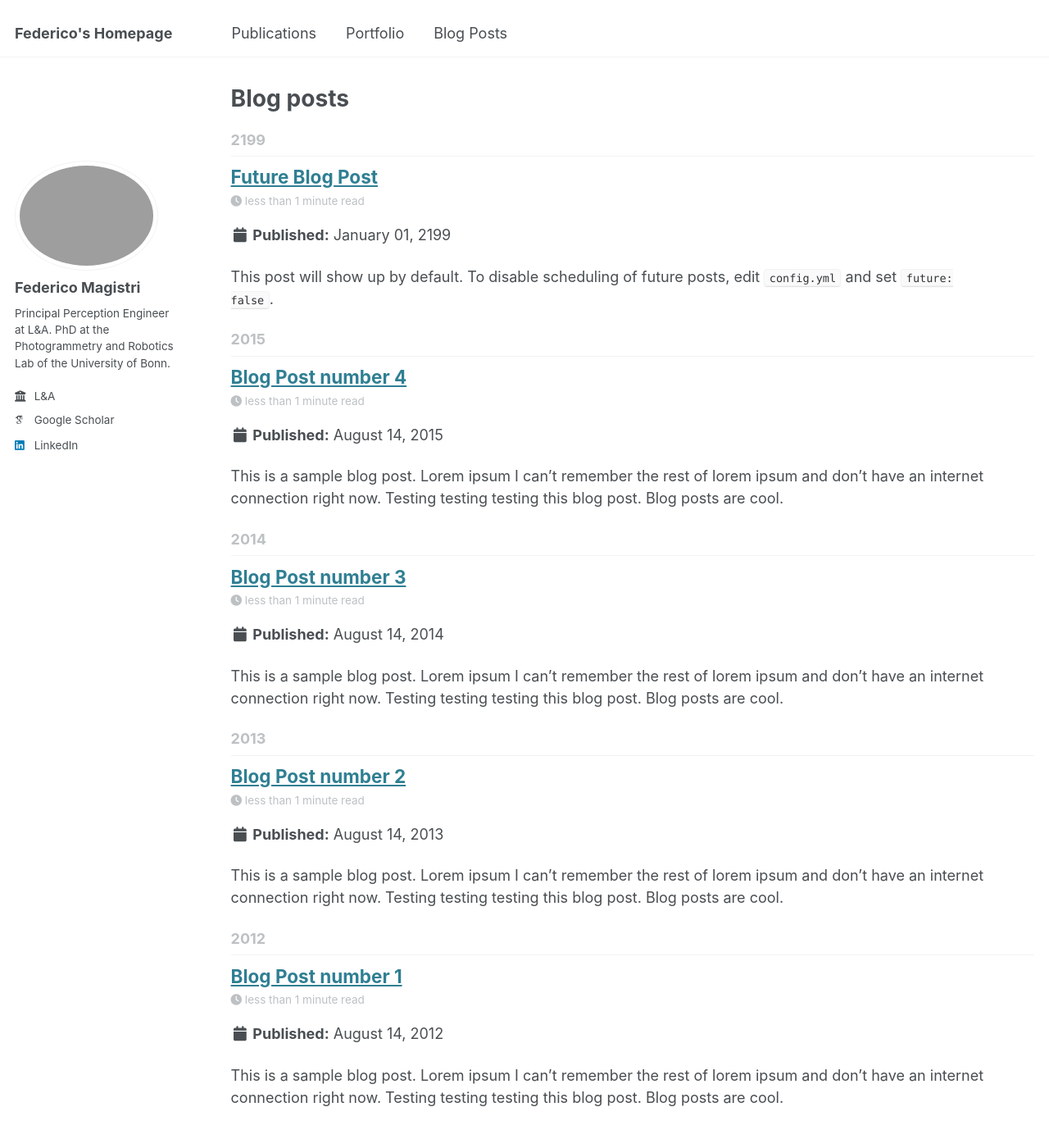
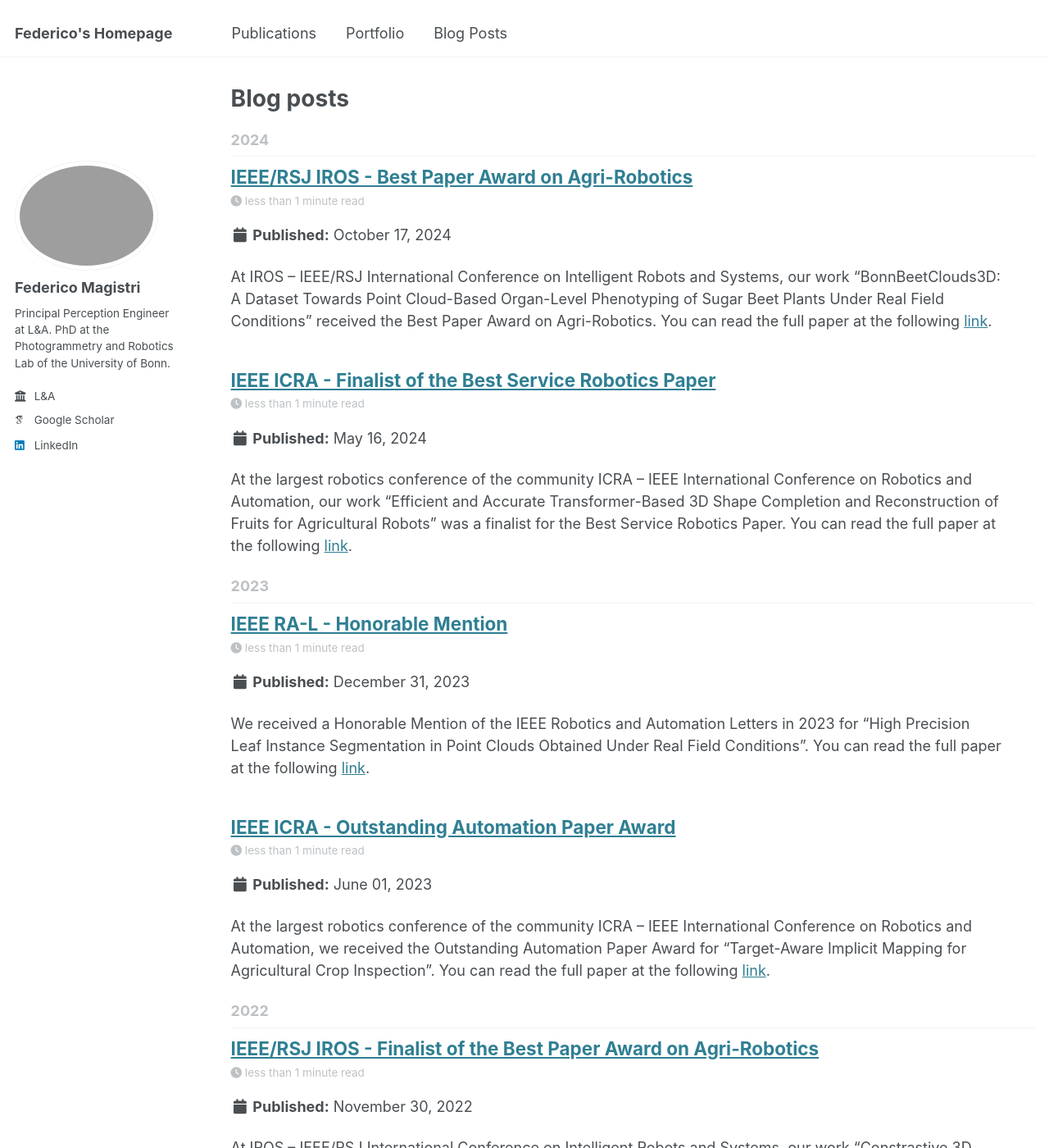
Before and after one commit to magistri/magistri.github.io, a Jekyll site: the page built from _pages/year-archive.html, in a window 1280 px wide and 1400 px high. Shown: the whole window at 82% size. Built offline with Jekyll 4.4.1, drawn with Linux system fonts in a browser that asks for light colours; some web fonts are replaced; some of the changed text lies outside the part shown.

Commit message:
blog posts

```diff
--- a/_config.yml
+++ b/_config.yml
@@ -88,7 +88,7 @@ publication_category:
 teaser                   :  # filename of teaser fallback teaser image placed in /images/, .e.g. "500x300.png"
 breadcrumbs              : false # true, false (default)
 words_per_minute         : 160
-future                   : true
+future                   : false
 read_more                : "disabled" # if enabled, adds "Read more" links to excerpts
 talkmap_link             : false      #change to true to add link to talkmap on talks page
 comments:
--- a/_posts/2012-08-14-blog-post-1.md
+++ /dev/null
@@ -1,20 +0,0 @@
----
-title: 'Blog Post number 1'
-date: 2012-08-14
-permalink: /posts/2012/08/blog-post-1/
-tags:
-  - cool posts
-  - category1
-  - category2
----
-
-This is a sample blog post. Lorem ipsum I can't remember the rest of lorem ipsum and don't have an internet connection right now. Testing testing testing this blog post. Blog posts are cool.
-
-Headings are cool
-======
-
-You can have many headings
-======
-
-Aren't headings cool?
-------
--- a/_posts/2013-08-14-blog-post-2.md
+++ /dev/null
@@ -1,20 +0,0 @@
----
-title: 'Blog Post number 2'
-date: 2013-08-14
-permalink: /posts/2013/08/blog-post-2/
-tags:
-  - cool posts
-  - category1
-  - category2
----
-
-This is a sample blog post. Lorem ipsum I can't remember the rest of lorem ipsum and don't have an internet connection right now. Testing testing testing this blog post. Blog posts are cool.
-
-Headings are cool
-======
-
-You can have many headings
-======
-
-Aren't headings cool?
-------
--- a/_posts/2014-08-14-blog-post-3.md
+++ /dev/null
@@ -1,20 +0,0 @@
----
-title: 'Blog Post number 3'
-date: 2014-08-14
-permalink: /posts/2014/08/blog-post-3/
-tags:
-  - cool posts
-  - category1
-  - category2
----
-
-This is a sample blog post. Lorem ipsum I can't remember the rest of lorem ipsum and don't have an internet connection right now. Testing testing testing this blog post. Blog posts are cool.
-
-Headings are cool
-======
-
-You can have many headings
-======
-
-Aren't headings cool?
-------
--- /dev/null
+++ b/_posts/2022-05-26-icra-award.md
@@ -0,0 +1,11 @@
+---
+title: 'IEEE ICRA - Outstanding Automation Paper Award'
+date: 2022-05-26
+permalink: /posts/2022/05/icra-award/
+tags:
+  - awards
+---
+
+At the largest robotics conference of the robotics community ICRA – IEEE International Conference on Robotics and Automation, we received the Outstanding Automation Paper Award for “Precise 3D Reconstruction of Plants from UAV Imagery Combining Bundle Adjustment and Template Matching”. You can read the full paper at the following <a href="https://www.ipb.uni-bonn.de/wp-content/papercite-data/pdf/marks2022icra.pdf">link</a>.
+
+<br/><img src='/images/icra2022.jpg'>
--- /dev/null
+++ b/_posts/2022-11-30-iros-award.md
@@ -0,0 +1,11 @@
+---
+title: 'IEEE/RSJ IROS - Finalist of the Best Paper Award on Agri-Robotics'
+date: 2022-11-30
+permalink: /posts/2022/11/iros-award/
+tags:
+  - awards
+---
+
+At IROS – IEEE/RSJ International Conference on Intelligent Robots and Systems, our work “Constrastive 3D Shape Completion and Reconstruction for Agricultural Robots using RGB-D Frames” was a finalist for the Best Paper Award on Agri-Robotics. You can read the full paper at the following <a href="https://www.ipb.uni-bonn.de/wp-content/papercite-data/pdf/magistri2022ral-iros.pdf">link</a>.
+
+<br/><img src='/images/iros2022.jpg'>
--- /dev/null
+++ b/_posts/2023-06-01-icra-award.md
@@ -0,0 +1,11 @@
+---
+title: 'IEEE ICRA - Outstanding Automation Paper Award'
+date: 2023-06-01
+permalink: /posts/2023/06/icra-award/
+tags:
+  - awards
+---
+
+At the largest robotics conference of the community ICRA – IEEE International Conference on Robotics and Automation, we received the Outstanding Automation Paper Award for “Target-Aware Implicit Mapping for Agricultural Crop Inspection”. You can read the full paper at the following <a href="https://www.ipb.uni-bonn.de/wp-content/papercite-data/pdf/kelly2023icra.pdf">link</a>.
+
+<br/><img src='/images/icra2023.jpg'>
--- /dev/null
+++ b/_posts/2023-12-31-ral-award.md
@@ -0,0 +1,9 @@
+---
+title: 'IEEE RA-L - Honorable Mention'
+date: 2023-12-31
+permalink: /posts/2023/12/ral-award/
+tags:
+  - awards
+---
+
+We received a Honorable Mention of the IEEE Robotics and Automation Letters in 2023 for "High Precision Leaf Instance Segmentation in Point Clouds Obtained Under Real Field Conditions". You can read the full paper at the following <a href="https://www.ipb.uni-bonn.de/wp-content/papercite-data/pdf/marks2023ral.pdf">link</a>.
--- /dev/null
+++ b/_posts/2024-05-16-icra-award.md
@@ -0,0 +1,12 @@
+---
+title: 'IEEE ICRA - Finalist of the Best Service Robotics Paper'
+date: 2024-05-16
+permalink: /posts/2024/05/icra-award/
+tags:
+  - awards
+---
+
+At the largest robotics conference of the community ICRA – IEEE International Conference on Robotics and Automation, our work “Efficient and Accurate Transformer-Based 3D Shape Completion and Reconstruction of Fruits for Agricultural Robots” was a finalist for the Best Service Robotics Paper. You can read the full paper at the following <a href="https://www.ipb.uni-bonn.de/wp-content/papercite-data/pdf/magistri2024icra.pdf">link</a>.
+
+
+<br/><img src='/images/icra2024.jpg'>
--- /dev/null
+++ b/_posts/2024-05-17-iros-award.md
@@ -0,0 +1,11 @@
+---
+title: 'IEEE/RSJ IROS - Best Paper Award on Agri-Robotics'
+date: 2024-10-17
+permalink: /posts/2024/10/iros-award/
+tags:
+  - awards
+---
+
+At IROS – IEEE/RSJ International Conference on Intelligent Robots and Systems, our work “BonnBeetClouds3D: A Dataset Towards Point Cloud-Based Organ-Level Phenotyping of Sugar Beet Plants Under Real Field Conditions” received the Best Paper Award on Agri-Robotics. You can read the full paper at the following <a href="https://www.ipb.uni-bonn.de/wp-content/papercite-data/pdf/marks2024iros.pdf">link</a>.
+
+<br/><img src='/images/iros2024.jpeg'>
--- a/_posts/2199-01-01-future-post.md
+++ /dev/null
@@ -1,11 +0,0 @@
----
-title: 'Future Blog Post'
-date: 2199-01-01
-permalink: /posts/2012/08/blog-post-4/
-tags:
-  - cool posts
-  - category1
-  - category2
----
-
-This post will show up by default. To disable scheduling of future posts, edit `config.yml` and set `future: false`.
```
Also changed, not shown: _posts/2015-08-14-blog-post-4.md (deleted, +0 -20 lines), images/icra2022.jpg (added), images/icra2023.jpg (added), images/icra2024.jpg (added), images/iros2022.jpg (added), images/iros2024.jpeg (added).
